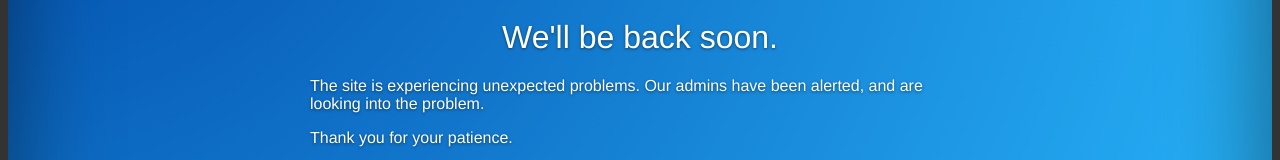
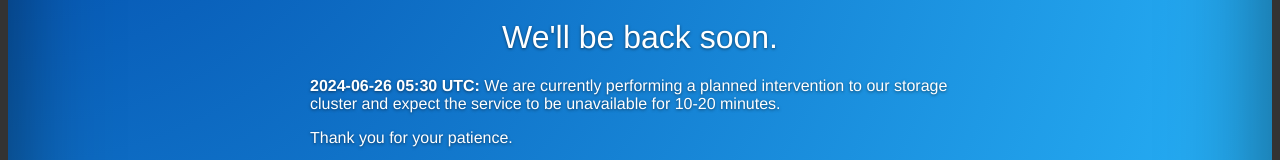
Before and after one commit to zenodo/zenodo-backup, a plain HTML site: page site/index.html in a window 1280 px wide. Shown: the part 290-450 px from the top of the page. Drawn offline with Linux system fonts and the light colour scheme.

Commit message:
global: intervention message

```diff
--- a/site/index.html
+++ b/site/index.html
@@ -36,7 +36,8 @@
           <!-- Header message -->
           <h1 class="cover-heading">We'll be back soon.</h1>
           <!-- Message(s) -->
-          <p class="lead" align="left">The site is experiencing unexpected problems. Our admins have been alerted, and are looking into the problem.</p>
+          <!-- <p class="lead" align="left">The site is experiencing unexpected problems. Our admins have been alerted, and are looking into the problem.</p> -->
+            <p class="lead" align="left"><strong>2024-06-26 05:30 UTC:</strong> We are currently performing a planned intervention to our storage cluster and expect the service to be unavailable for 10-20 minutes.</p>
           <p class="lead" align="left">Thank you for your patience.</p>
         </div>
 
```
